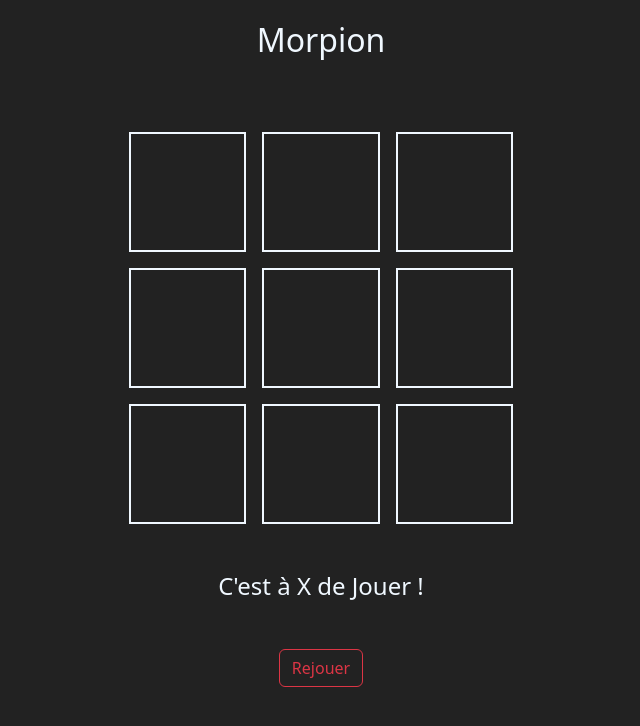
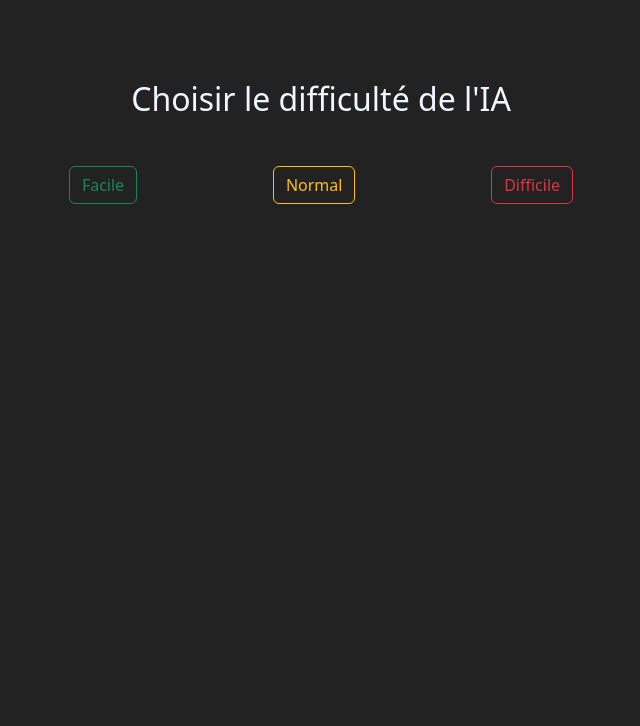
Before and after one commit to romainMeteye/TicTacToe, a website built with Parcel: page index.html in a window 1280 px wide. Shown: the whole page, without its empty margins (319-959 px from the left). Built offline with nearby package versions, Linux system fonts and the light colour scheme.

Commit message:
last commit

```diff
--- a/css/main.css
+++ b/css/main.css
@@ -93,6 +93,22 @@ body {
 h1 {
   margin-top: 8vh;
 }
+
+.menu {
+  width: 50vw;
+  height: 70vh;
+  position: absolute;
+  margin-top: 10vh;
+  margin-left: 25vw;
+  border-radius: 3vh;
+  display: block;
+}
+
+.hidemenu {
+  display: none;
+}
+
+
 .container {
   display: flex;
   align-items: center;
--- a/index.html
+++ b/index.html
@@ -24,6 +24,15 @@
 
 <body>
 
+  <div class="menu">
+    <h2 class="text-center">Choisir le difficulté de l'IA</h2>
+    <article class="d-flex justify-content-around mt-5">
+      <button type="button" class="btn btn-outline-success" onclick="start('easy')">Facile</button>
+      <button type="button" class="btn btn-outline-warning" onclick="start('normal')">Normal</button>
+      <button type="button" class="btn btn-outline-danger" onclick="start('hard')">Difficile</button>
+    </article>
+  </div>
+  <div id="game">
   <h1 class="text-center">Morpion</h1>
   <div class="container">
     <div class="row">
@@ -42,8 +51,8 @@
   </div>
   <h4 id="turnText" class="text-center mt-5"></h4>
   <h4 id="winText" class="text-center mt-5"></h4>
-  <article class="d-flex justify-content-center"><button type="button" class="btn btn-outline-danger" onclick="game()">Rejouer</button></article>
-
+  <article class="d-flex justify-content-center"><button type="button" class="btn btn-outline-danger" onclick="restart()">Rejouer</button></article>
+</div>
 
 
 
--- a/js/main.js
+++ b/js/main.js
@@ -1,4 +1,8 @@
 var currentPlayer = 1;
+var difficulty = "";
+let gameDiv = document.getElementById("game");
+gameDiv.setAttribute("class","hidemenu");
+
 function game() {
     // ###### RESET ######
     let listAllCases = document.getElementsByClassName("col");
@@ -105,9 +109,15 @@ function game() {
                 currentPlayer ++;
 
             // ###### AI DIFFICULTY ######
-                // easy(iaPoss,testEnd,gridP2,listCases,turnText,grid);
-                // medium(iaPoss,testEnd,gridP1,gridP2,listCases,turnText,grid);
+            if (difficulty === 'easy') {
+                easy(iaPoss,testEnd,gridP2,listCases,turnText,grid);
+            };
+            if (difficulty === 'normal') {
+                medium(iaPoss,testEnd,gridP1,gridP2,listCases,turnText,grid);
+            };
+            if (difficulty === 'hard') {
                 hard(iaPoss,testEnd,gridP1,gridP2,listCases,turnText,grid);
+            };
             // ########### PLAYER 2 ############
             } else if (currentPlayer === 2 && getCase.childNodes.length === 0) {
                 // secondPlayer(getCase,testEnd,gridP2,listCases,turnText);
@@ -118,7 +128,11 @@ function game() {
 // ################ EASY #######################
 function easy(iaPoss,testEnd,gridP2,listCases,turnText,grid) {
     let iaPlay = Math.floor(Math.random() * iaPoss.length);
+    iaPlay = iaPlay.toString();
     let getClass = document.getElementById(iaPoss[iaPlay])[0];
+    console.log(iaPoss);
+    console.log(iaPlay);
+    console.log(getClass);
     if (getClass.childNodes.length === 0) {
         let index = iaPoss.indexOf(getClass.id);
         grid[getClass.id] = currentPlayer;
@@ -371,5 +385,16 @@ function changeBg(case1,case2,case3,turnText) {
     }
 
 }
-// ###### LAUNCH GAME ON LOADING PAGE ######
-game();
+// ###### LAUNCH GAME ######
+function restart() {
+    let menu = document.getElementsByClassName("hidemenu")[0];
+    menu.setAttribute("class","menu");
+    gameDiv.setAttribute("class","hidemenu");
+};
+function start(difficultySelect) {
+    difficulty = difficultySelect;
+    let menu = document.getElementsByClassName("menu")[0];
+    menu.setAttribute("class","hidemenu");
+    gameDiv.setAttribute("class","");
+    game();
+};
```
